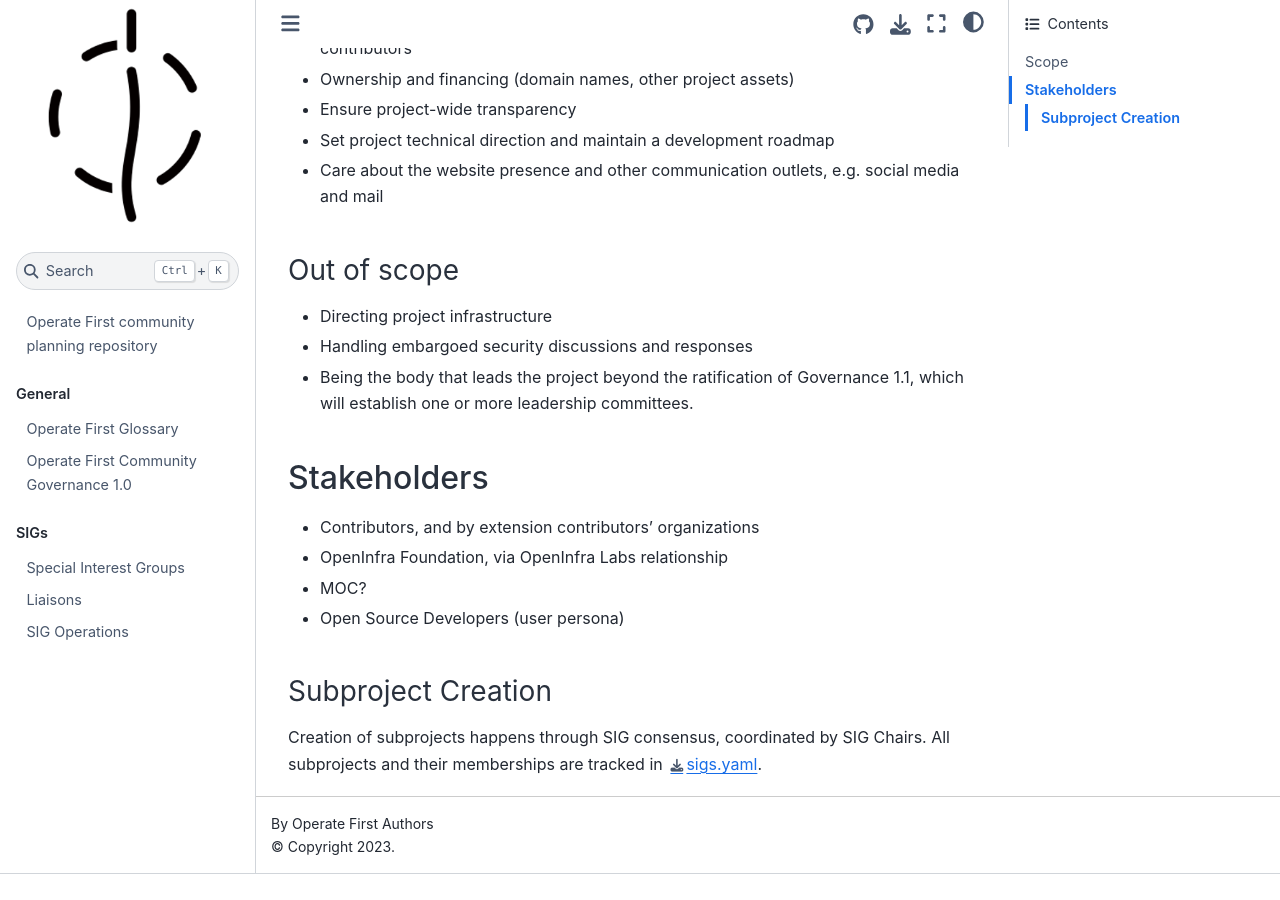
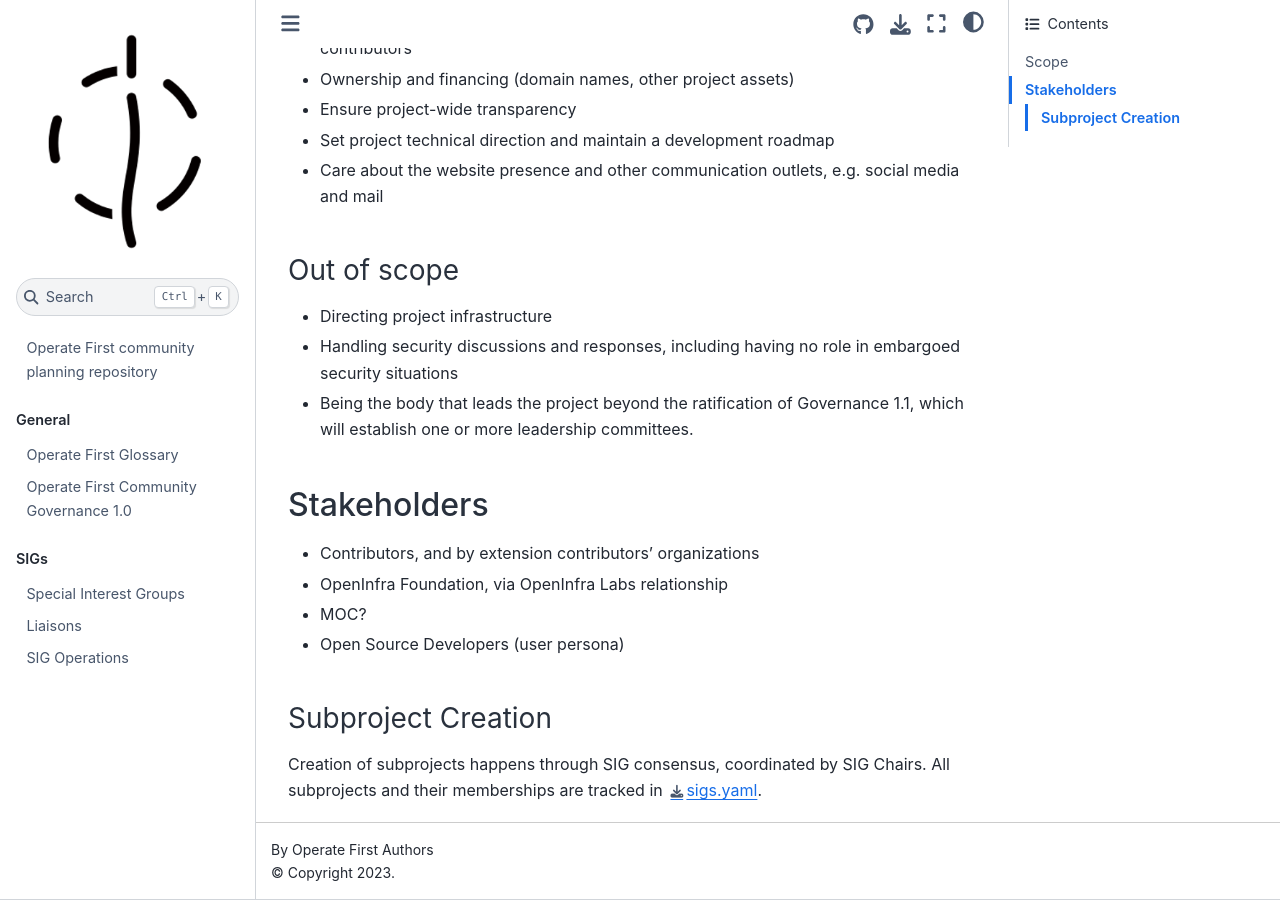
Before and after one commit to operate-first/community, a Jupyter Book: the page built from sig-community/charter.md, in a window 1280 px wide and 900 px high, scrolled down 1280 px. Built offline with Jupyter Book 1.0.4 settings and Sphinx 7.4.7 and the Sphinx Book theme 1.1.4, drawn with Linux system fonts in a browser that asks for light colours; before the commit the page ends 2154 px from its top, so only the background shows below that.

Commit message:
Clarifying no-role in specific security activities

```diff
--- a/sig-community/charter.md
+++ b/sig-community/charter.md
@@ -45,7 +45,7 @@
 ### Out of scope
 
 * Directing project infrastructure
-* Handling embargoed security discussions and responses
+* Handling security discussions and responses, including having no role in embargoed security situations
 * Being the body that leads the project beyond the ratification of Governance 1.1, which will establish one or more leadership committees.
 
 ## Stakeholders
```
